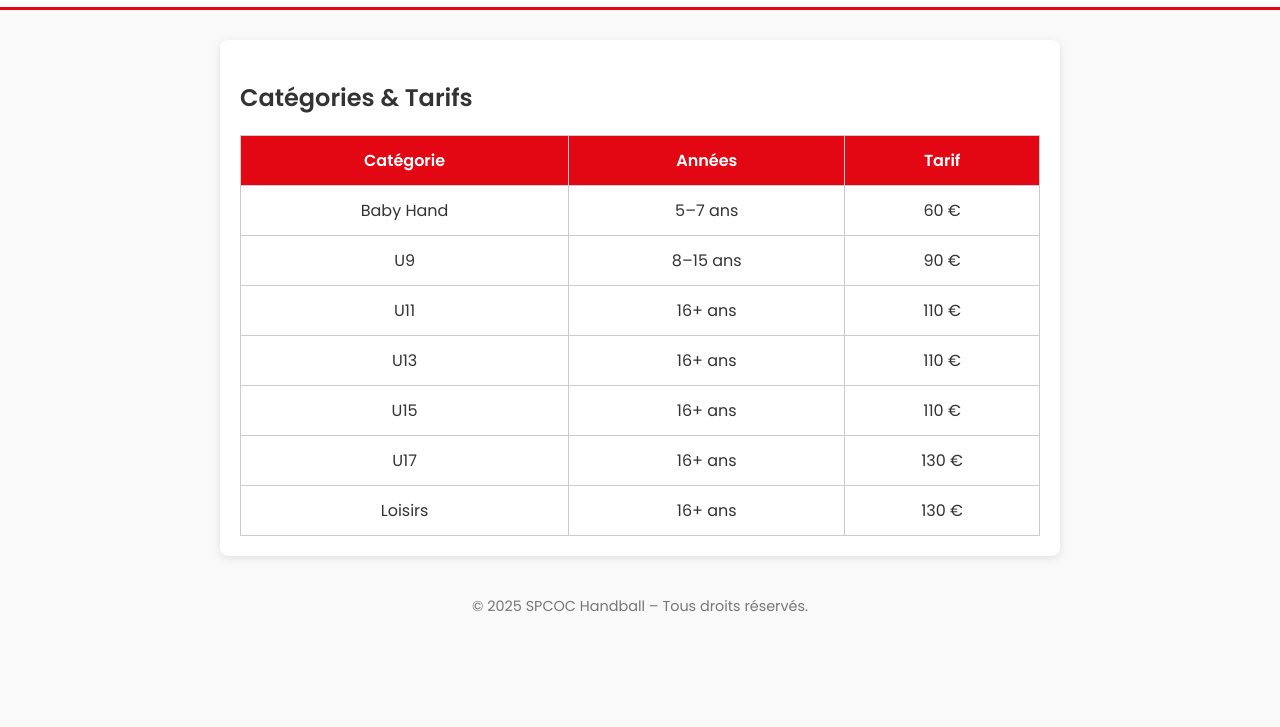
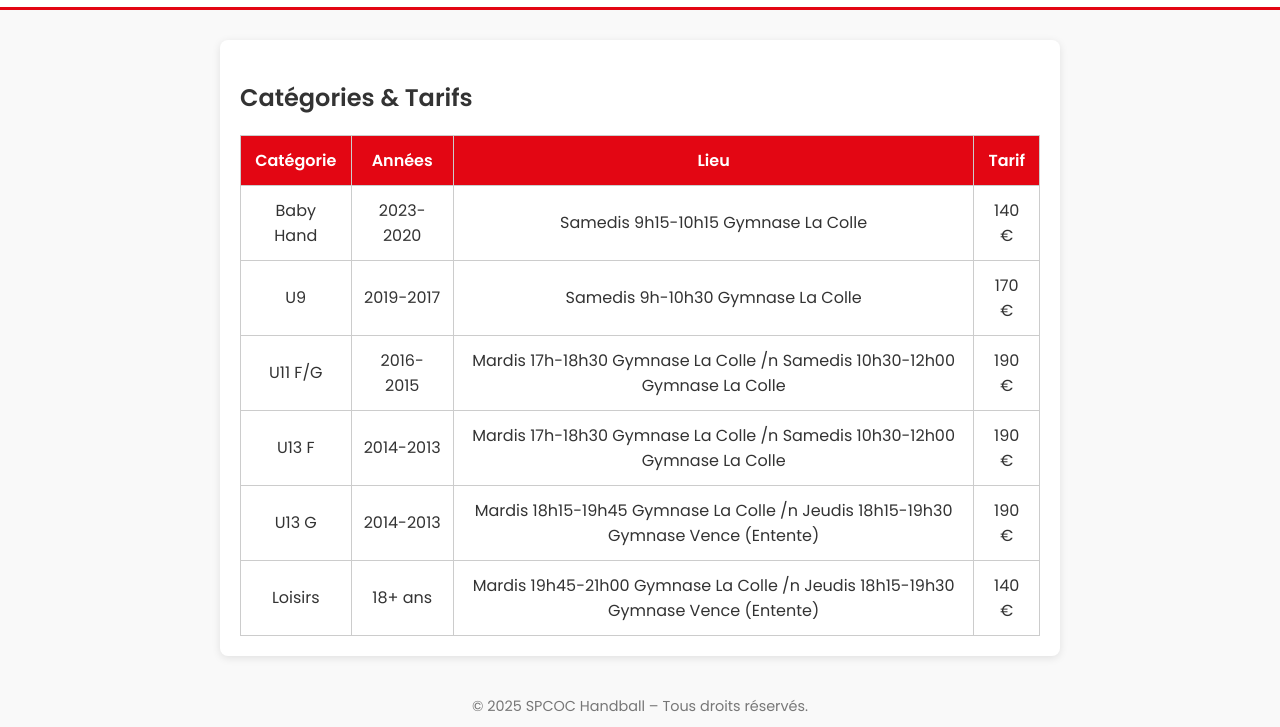
Before and after one commit to gins06/spcoc-handball, a plain HTML site: page tarifs.html in a window 1280 px wide. Shown: the part 73-800 px from the top of the page. Drawn offline with Linux system fonts and the light colour scheme.

Commit message:
Update tarifs.html

```diff
--- a/tarifs.html
+++ b/tarifs.html
@@ -98,42 +98,44 @@
       <tr>
         <th>Catégorie</th>
         <th>Années</th>
+        <th>Lieu</th>
         <th>Tarif</th>
       </tr>
       <tr>
         <td>Baby Hand</td>
-        <td>5–7 ans</td>
-        <td>60 €</td>
+        <td>2023-2020</td>
+        <td>Samedis 9h15-10h15 Gymnase La Colle</td>
+        <td>140 €</td>
       </tr>
       <tr>
         <td>U9</td>
-        <td>8–15 ans</td>
-        <td>90 €</td>
+        <td>2019-2017</td>
+        <td>Samedis 9h-10h30 Gymnase La Colle</td>
+        <td>170 €</td>
       </tr>
       <tr>
-        <td>U11</td>
-        <td>16+ ans</td>
-        <td>110 €</td>
+        <td>U11 F/G</td>
+        <td>2016-2015</td>
+        <td>Mardis 17h-18h30 Gymnase La Colle /n Samedis 10h30-12h00 Gymnase La Colle</td>
+        <td>190 €</td>
       </tr>
       <tr>
-        <td>U13</td>
-        <td>16+ ans</td>
-        <td>110 €</td>
+        <td>U13 F</td>
+        <td>2014-2013</td>
+        <td>Mardis 17h-18h30 Gymnase La Colle /n Samedis 10h30-12h00 Gymnase La Colle</td>
+        <td>190 €</td>
       </tr>
       <tr>
-        <td>U15</td>
-        <td>16+ ans</td>
-        <td>110 €</td>
-      </tr>
-      <tr>
-        <td>U17</td>
-        <td>16+ ans</td>
-        <td>130 €</td>
+        <td>U13 G</td>
+        <td>2014-2013</td>
+        <td>Mardis 18h15-19h45 Gymnase La Colle /n Jeudis 18h15-19h30 Gymnase Vence (Entente)</td>
+        <td>190 €</td>
       </tr>
       <tr>
         <td>Loisirs</td>
-        <td>16+ ans</td>
-        <td>130 €</td>
+        <td>18+ ans</td>
+        <td>Mardis 19h45-21h00 Gymnase La Colle /n Jeudis 18h15-19h30 Gymnase Vence (Entente)</td>
+        <td>140 €</td>
       </tr>
     </table>
   </main>
```
